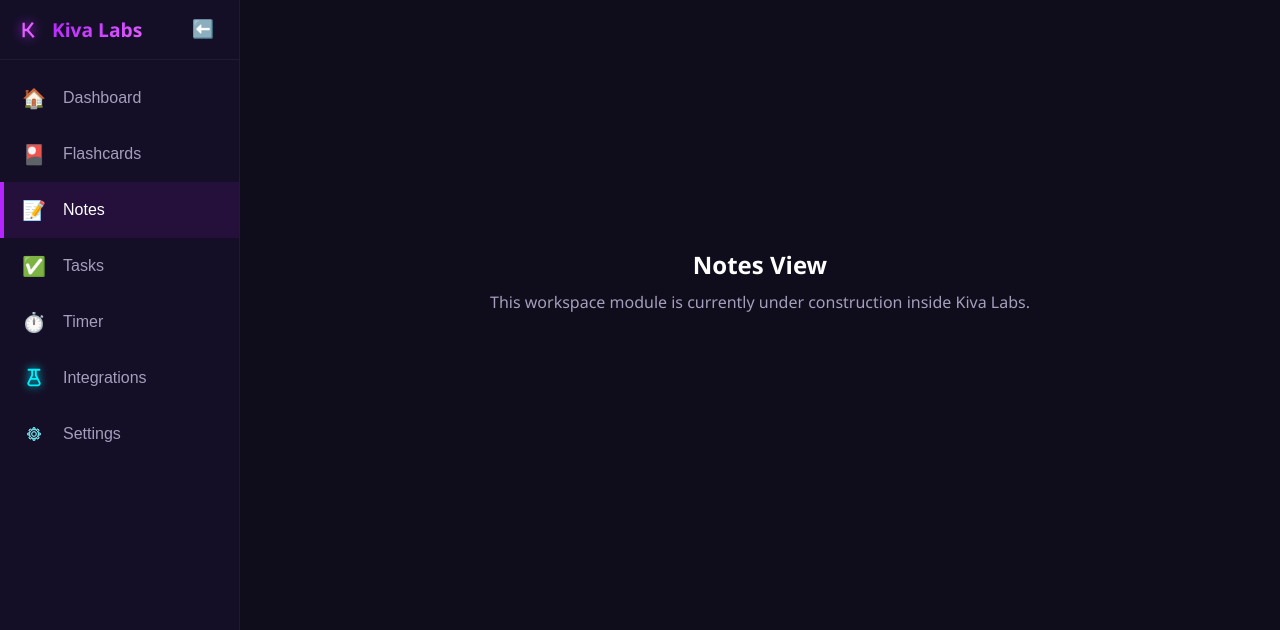
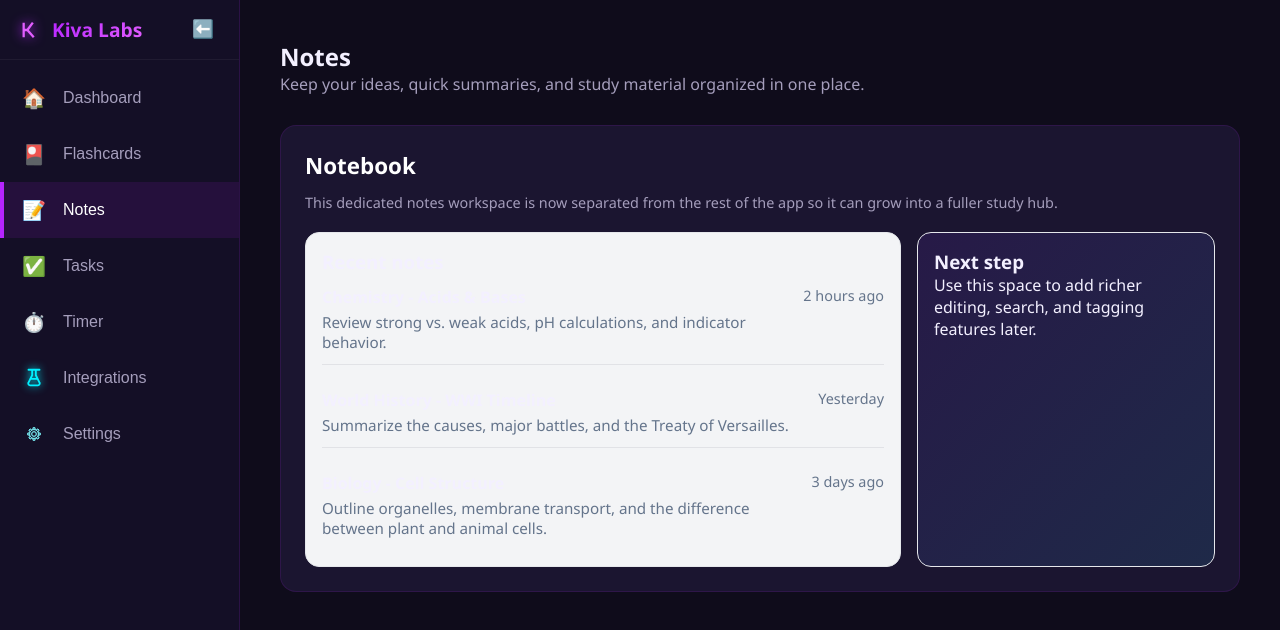
Before and after one commit to 9483rud/Kiva-Labs, a React (Vite) app: page / in a window 1280 px wide. Both pictures are taken after a click on the button "Notes". Shown: the top 630 px of the page. Built offline with nearby package versions, Linux system fonts and the light colour scheme.

Commit message:
Create Notes Page

```diff
--- a/src/App.tsx
+++ b/src/App.tsx
@@ -1,6 +1,7 @@
 import React, { useState } from 'react';
 import Sidebar, { SidebarItem } from './components/Sidebar';
 import FlashcardsHomeView from './components/Flashcards/FlashcardsHomeView';
+import NotesHomeView from './components/Notes/NotesHomeView';
 import IntegrationsView from './components/IntegrationsView';
 import Dashboard from './components/Dashboard';
 import PlaceholderView from './components/PlaceholderView';
@@ -63,6 +64,8 @@ const renderActiveView = (): React.JSX.Element => {
       return <Dashboard />;
     case 'flashcards':
       return <FlashcardsHomeView />;
+    case 'notes':
+      return <NotesHomeView />;
     case 'settings':
       return <SettingsView modules={modules} onToggleModule={toggleModule} />;
     case 'integrations':
--- /dev/null
+++ b/src/components/Notes/Notes.css
@@ -0,0 +1,55 @@
+.notes-grid {
+  display: grid;
+  grid-template-columns: 2fr 1fr;
+  gap: 1rem;
+  margin-top: 1rem;
+}
+
+.notes-panel {
+  background: var(--surface-color, #f3f4f6);
+  border: 1px solid var(--border-color, #e5e7eb);
+  border-radius: 14px;
+  padding: 1rem;
+}
+
+.notes-panel-accent {
+  background: linear-gradient(135deg, rgba(124, 58, 237, 0.12), rgba(56, 189, 248, 0.12));
+}
+
+.note-list {
+  list-style: none;
+  padding: 0;
+  margin: 0;
+  display: grid;
+  gap: 0.75rem;
+}
+
+.note-item {
+  display: flex;
+  justify-content: space-between;
+  gap: 0.75rem;
+  padding: 0.75rem 0;
+  border-bottom: 1px solid rgba(15, 23, 42, 0.08);
+}
+
+.note-item:last-child {
+  border-bottom: none;
+}
+
+.note-item p {
+  margin: 0.25rem 0 0;
+  color: var(--text-secondary, #64748b);
+  font-size: 0.95rem;
+}
+
+.note-item span {
+  color: var(--text-secondary, #64748b);
+  white-space: nowrap;
+  font-size: 0.9rem;
+}
+
+@media (max-width: 768px) {
+  .notes-grid {
+    grid-template-columns: 1fr;
+  }
+}
--- /dev/null
+++ b/src/components/Notes/NotesHomeView.tsx
@@ -0,0 +1,72 @@
+import React from 'react';
+import './Notes.css';
+
+interface NoteEntry {
+  id: number;
+  title: string;
+  summary: string;
+  updatedAt: string;
+}
+
+const sampleNotes: NoteEntry[] = [
+  {
+    id: 1,
+    title: 'Chemistry - Acids & Bases',
+    summary: 'Review strong vs. weak acids, pH calculations, and indicator behavior.',
+    updatedAt: '2 hours ago'
+  },
+  {
+    id: 2,
+    title: 'World History - WWI Timeline',
+    summary: 'Summarize the causes, major battles, and the Treaty of Versailles.',
+    updatedAt: 'Yesterday'
+  },
+  {
+    id: 3,
+    title: 'Biology - Cell Structure',
+    summary: 'Outline organelles, membrane transport, and the difference between plant and animal cells.',
+    updatedAt: '3 days ago'
+  }
+];
+
+export default function NotesHomeView(): React.JSX.Element {
+  return (
+    <div className="app-container">
+      <header className="view-header">
+        <h2>Notes</h2>
+        <p className="subtitle">Keep your ideas, quick summaries, and study material organized in one place.</p>
+      </header>
+
+      <section className="card">
+        <div className="card-header">
+          <h2>Notebook</h2>
+        </div>
+        <p className="card-description">
+          This dedicated notes workspace is now separated from the rest of the app so it can grow into a fuller study hub.
+        </p>
+
+        <div className="notes-grid">
+          <div className="notes-panel">
+            <h3>Recent notes</h3>
+            <ul className="note-list">
+              {sampleNotes.map((note) => (
+                <li key={note.id} className="note-item">
+                  <div>
+                    <strong>{note.title}</strong>
+                    <p>{note.summary}</p>
+                  </div>
+                  <span>{note.updatedAt}</span>
+                </li>
+              ))}
+            </ul>
+          </div>
+
+          <div className="notes-panel notes-panel-accent">
+            <h3>Next step</h3>
+            <p>Use this space to add richer editing, search, and tagging features later.</p>
+          </div>
+        </div>
+      </section>
+    </div>
+  );
+}
```
